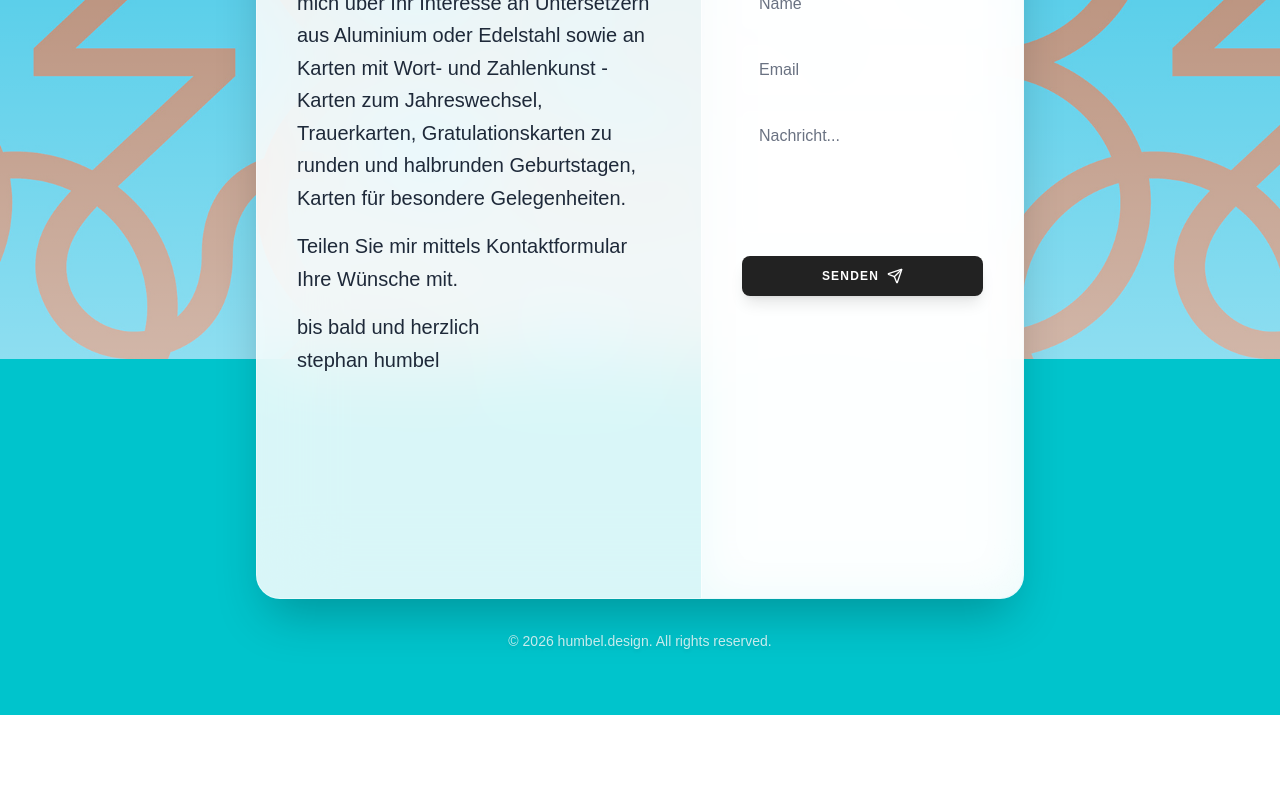
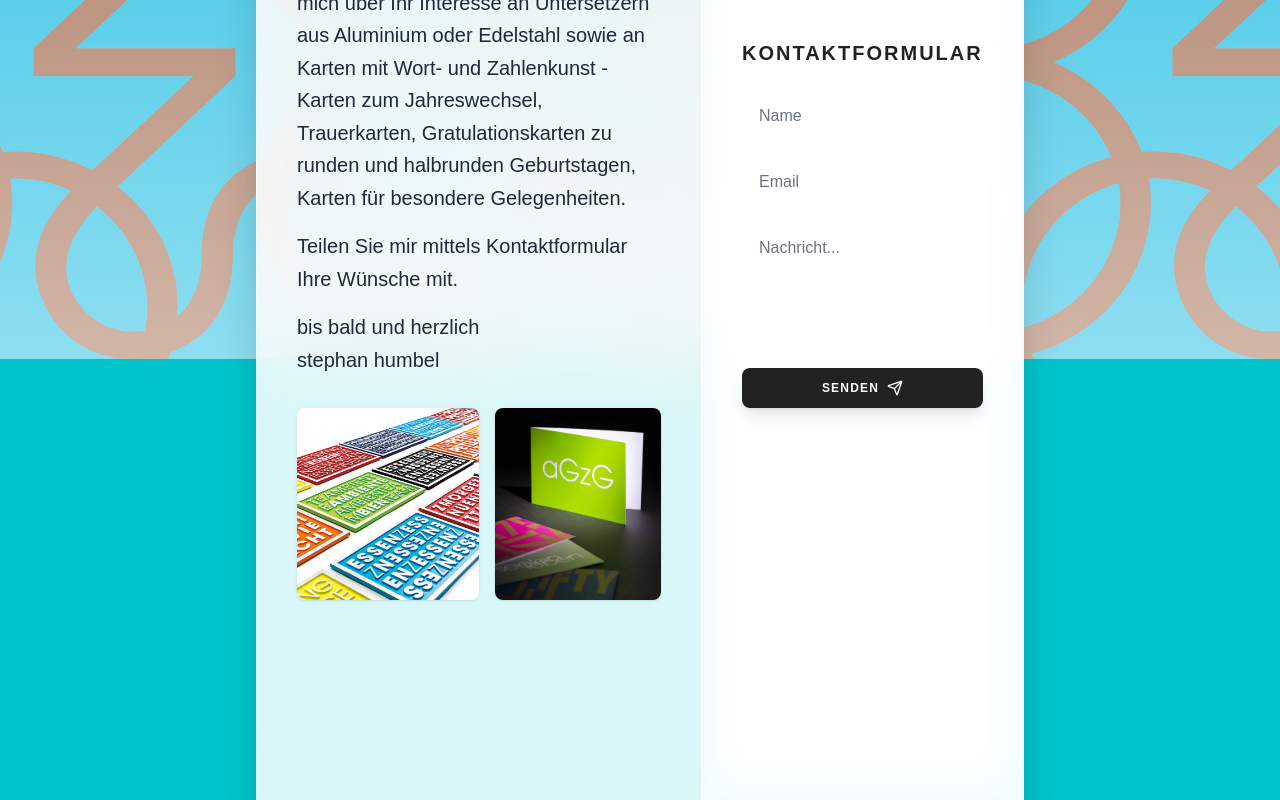
Before and after one commit to Kugelfisch46/humbel-design, a React (Vite) app: page / in a window 1280 px wide. Shown: the part 441-1241 px from the top of the page. Before the commit the page ends 1156 px from the top, so only its background shows below. Built offline with nearby package versions, Linux system fonts and the light colour scheme.

Commit message:
Add mini showcase (e1, e2) to Hero

```diff
--- a/src/components/Hero.tsx
+++ b/src/components/Hero.tsx
@@ -25,6 +25,11 @@ const Hero: React.FC = () => {
                         bis bald und herzlich<br />
                         stephan humbel
                     </p>
+
+                    <div className="flex gap-4 mt-8">
+                        <img src="/images/e1.jpg" alt="Showcase 1" className="w-1/2 rounded-lg shadow-sm object-cover h-48 hover:scale-105 transition-transform duration-500" />
+                        <img src="/images/e2-scaled.jpg" alt="Showcase 2" className="w-1/2 rounded-lg shadow-sm object-cover h-48 hover:scale-105 transition-transform duration-500" />
+                    </div>
                 </div>
             </motion.div>
         </div>
```
